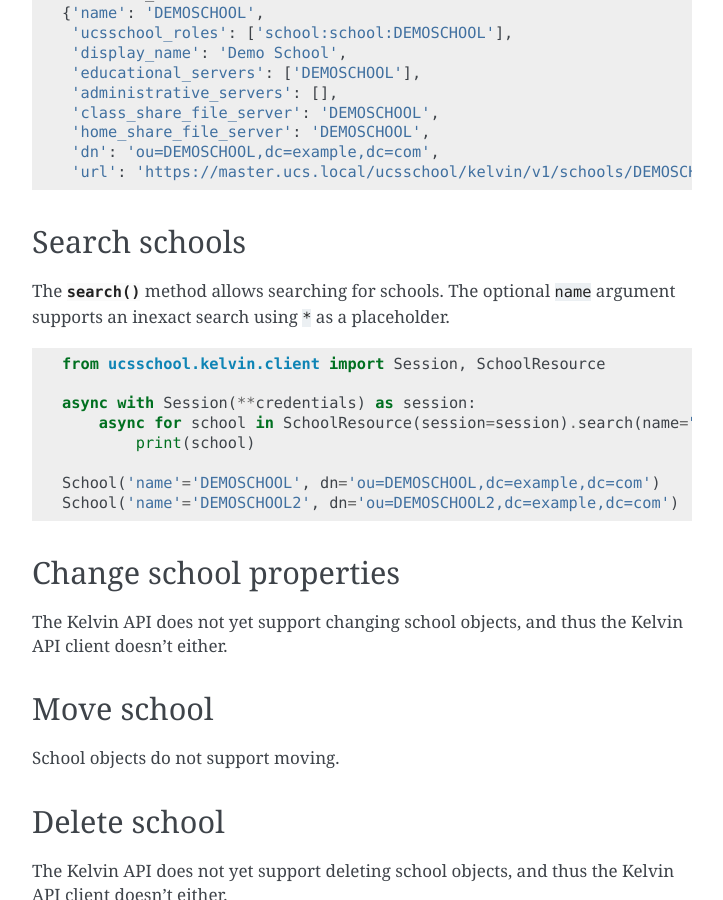
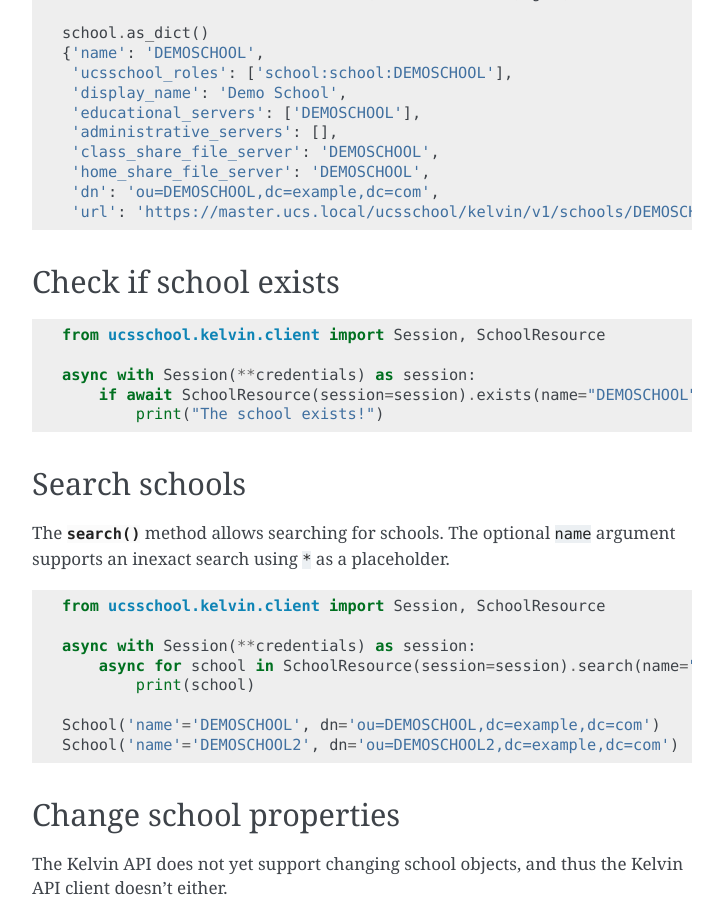
Before and after one commit to univention/kelvin-rest-api-client, a Sphinx documentation site: the page built from docs/usage-school.rst, in a window 1280 px wide and 900 px high, scrolled down 3419 px. Shown: the whole window, without its empty margins (388-1111 px from the left). Built offline with Sphinx 7.4.7, drawn with Linux system fonts in a browser that asks for light colours; the version number could not be read and is left out; some of the changed text lies outside the part shown.

Commit message:
Issue #9: add .exists() to school docs

```diff
--- a/docs/usage-school.rst
+++ b/docs/usage-school.rst
@@ -95,6 +95,8 @@ The :py:class:`ucsschool.kelvin.client.SchoolResource` class has the following p
             ...
         async def search(self, **kwargs) -> AsyncIterator[School]:
             ...
+        async def exists(self, **kwargs) -> bool:
+            ...
 
 
 
@@ -183,6 +185,18 @@ Retrieve school
      'url': 'https://master.ucs.local/ucsschool/kelvin/v1/schools/DEMOSCHOOL'}
 
 
+Check if school exists
+----------------------
+
+.. code-block:: python
+
+    from ucsschool.kelvin.client import Session, SchoolResource
+
+    async with Session(**credentials) as session:
+        if await SchoolResource(session=session).exists(name="DEMOSCHOOL"):
+            print("The school exists!")
+
+
 Search schools
 --------------
 
```
